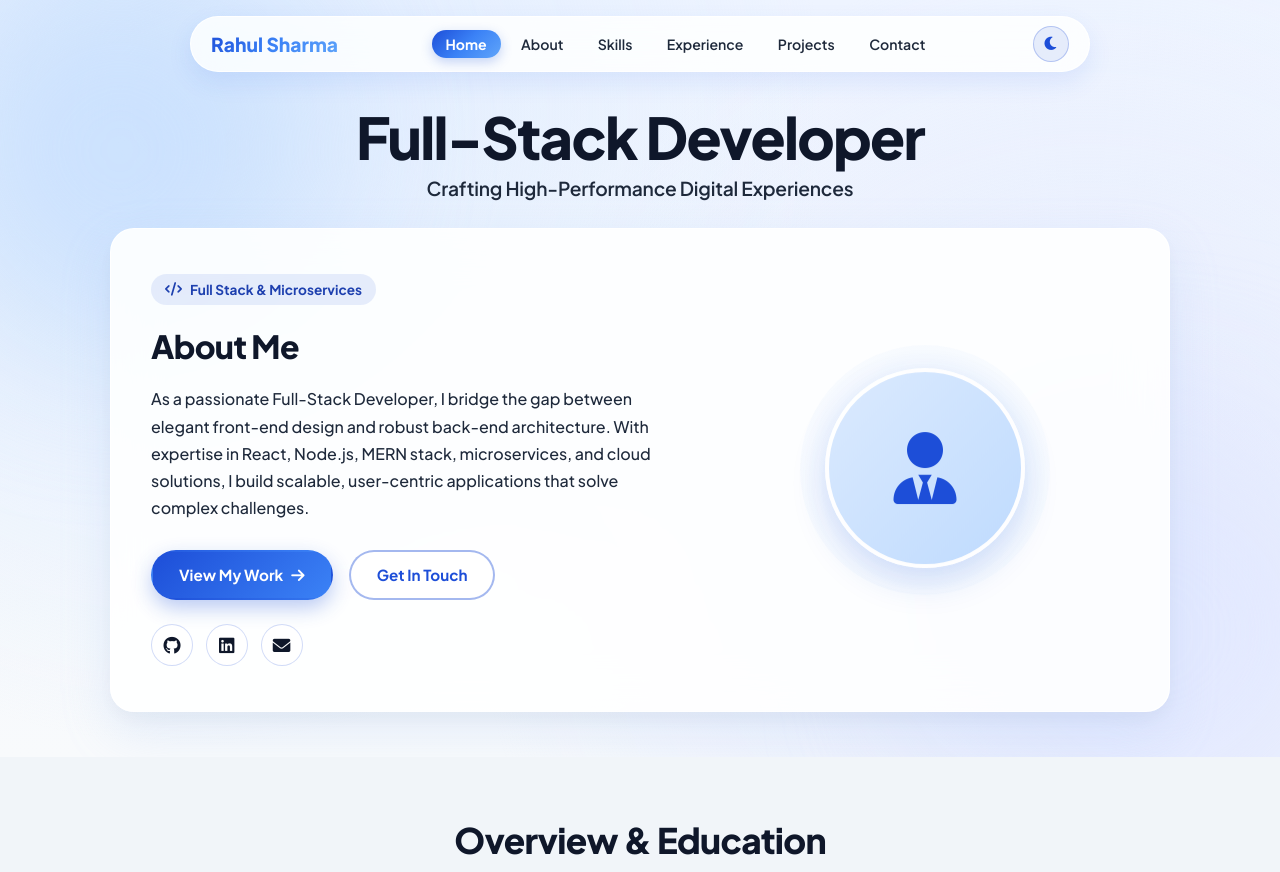
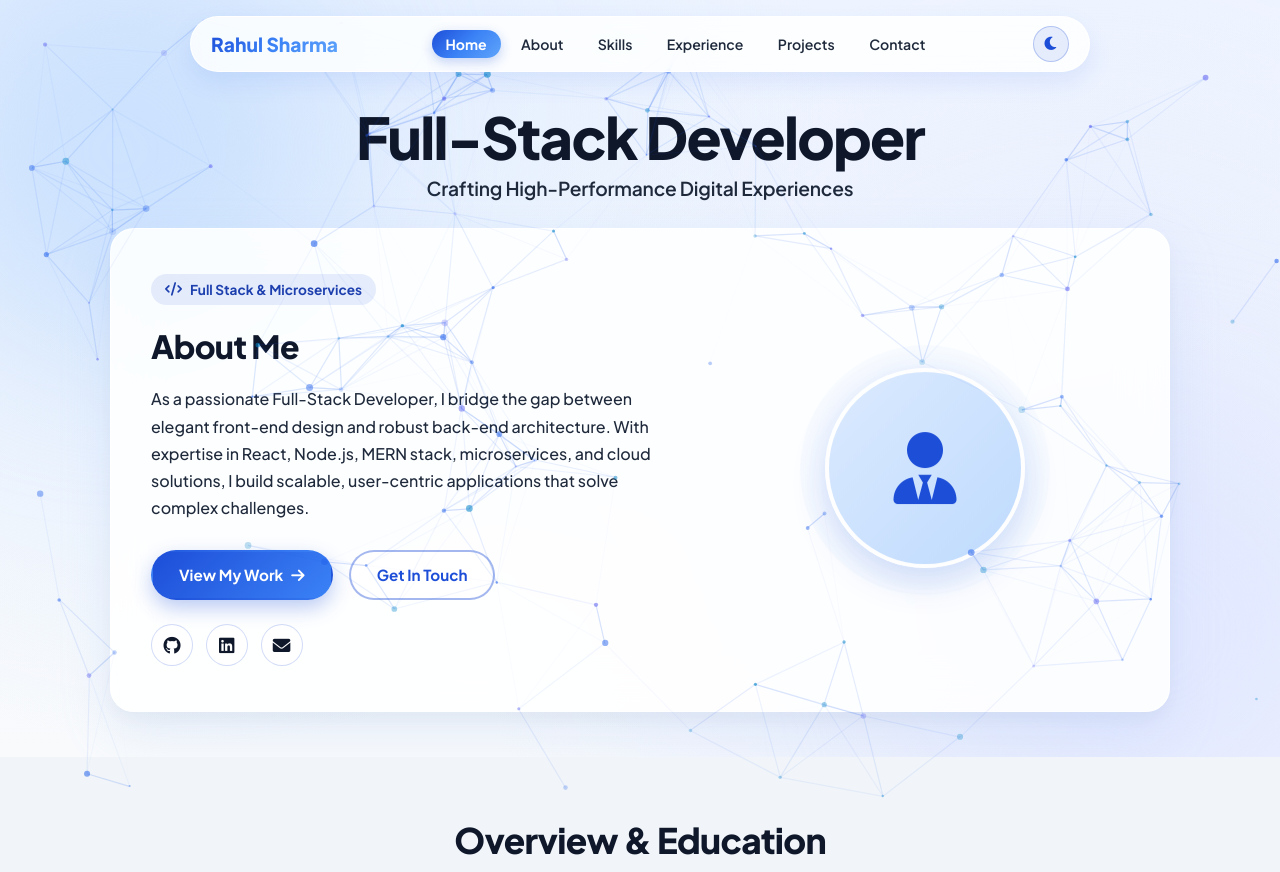
Before and after one commit to RahulSharma128/Rahulsharma128.github.io, a plain HTML site: page index.html in a window 1280 px wide. Shown: the top 872 px of the page. Drawn offline with nearby package versions, Linux system fonts and the light colour scheme.

Commit message:
fix: elevate particles-js z-index above section backgrounds for full-page particle visibility across all sections

```diff
--- a/script.js
+++ b/script.js
@@ -239,25 +239,27 @@ function showNotification(message, type) {
     }, 5000);
 }
 
-// Particles.js Initialization
+// Particles.js Initialization (High Visibility Full Page)
 if (typeof particlesJS !== 'undefined') {
+    const currentTheme = document.documentElement.getAttribute('data-theme') || 'light';
+    const isDark = currentTheme === 'dark';
     particlesJS('particles-js', {
         particles: {
-            number: { value: 80, density: { enable: true, value_area: 900 } },
-            color: { value: ['#00f2fe', '#7f5af0', '#4facfe'] },
+            number: { value: 95, density: { enable: true, value_area: 850 } },
+            color: { value: isDark ? ['#00f2fe', '#7f5af0', '#4facfe'] : ['#1d4ed8', '#3b82f6', '#0284c7'] },
             shape: { type: 'circle' },
-            opacity: { value: 0.4, random: true, anim: { enable: true, speed: 0.8, opacity_min: 0.1, sync: false } },
-            size: { value: 3, random: true, anim: { enable: true, speed: 2, size_min: 0.5, sync: false } },
+            opacity: { value: 0.6, random: true, anim: { enable: true, speed: 1, opacity_min: 0.2, sync: false } },
+            size: { value: 3.5, random: true, anim: { enable: true, speed: 2, size_min: 1, sync: false } },
             line_linked: {
                 enable: true,
-                distance: 150,
-                color: '#00f2fe',
-                opacity: 0.15,
-                width: 1
+                distance: 140,
+                color: isDark ? '#00f2fe' : '#2563eb',
+                opacity: isDark ? 0.3 : 0.35,
+                width: 1.2
             },
             move: {
                 enable: true,
-                speed: 1.5,
+                speed: 1.8,
                 direction: 'none',
                 random: true,
                 straight: false,
@@ -266,15 +268,15 @@ if (typeof particlesJS !== 'undefined') {
             }
         },
         interactivity: {
-            detect_on: 'canvas',
+            detect_on: 'window',
             events: {
                 onhover: { enable: true, mode: 'grab' },
                 onclick: { enable: true, mode: 'push' },
                 resize: true
             },
             modes: {
-                grab: { distance: 180, line_linked: { opacity: 0.35 } },
-                push: { particles_nb: 3 }
+                grab: { distance: 180, line_linked: { opacity: 0.5 } },
+                push: { particles_nb: 4 }
             }
         },
         retina_detect: true
--- a/styles.css
+++ b/styles.css
@@ -144,6 +144,8 @@ p, li, span {
     padding: 0 20px;
     width: 100%;
     box-sizing: border-box;
+    position: relative;
+    z-index: 10;
 }
 
 /* ==========================================================================
@@ -156,7 +158,16 @@ p, li, span {
     left: 0;
     width: 100vw;
     height: 100vh;
-    z-index: 0;
+    z-index: 5;
+    pointer-events: none;
+}
+
+#particles-js canvas {
+    position: absolute;
+    top: 0;
+    left: 0;
+    width: 100% !important;
+    height: 100% !important;
     pointer-events: none;
 }
 
```
